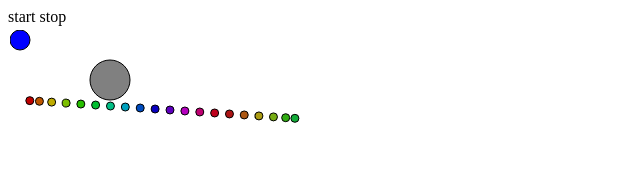
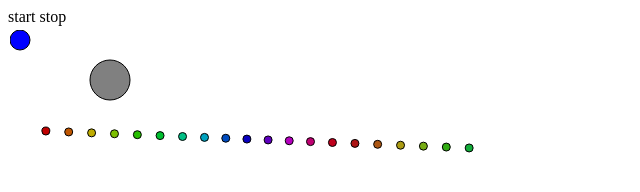
Before and after one commit to zbanks/force.js, a plain HTML site: page example.html in a window 1280 px wide. Both pictures are taken after a click on the link "start". Shown: the whole page, without its empty margins (0-640 px from the left). Drawn offline with Linux system fonts and the light colour scheme.

Commit message:
Tuning collisions

```diff
--- a/example.html
+++ b/example.html
@@ -10,7 +10,7 @@
         <a onclick="window.interval = window.setInterval(update, 100);">start</a>
         <a onclick="window.clearInterval(window.interval);">stop</a>
         <script type="text/javascript">
-            var paper = Raphael(10, 30, 400, 400);
+            var paper = Raphael(10, 30, 600, 600);
             objs = [];
 
             var ball = new Obj({ pos: new Vector(10, 10), vel: new Vector(20, 17), r: 10 });
@@ -25,17 +25,19 @@
 
             var chain = [];
             for(var i = 0; i < 20; i++){
-                chain[i] = new Obj({ pos : new Vector(10 + i * 15, 70+i ), r : 4});
-                chain[i].set("spring", 10 + i*0.1);
-                chain[i].set("mass", 3);
+                chain[i] = new Obj({ pos : new Vector(10 + i * 25, 100+i ), r : 4});
+                chain[i].set("spring", 10);
+                chain[i].set("mass", 4);
                 chain[i].draw(paper, {fill: Raphael.getColor() });
             }
+            chain[0].set("mass", 10);
+            chain[19].set("mass", 10);
             objs = objs.concat(chain);
 
             var gravity = new Force({ prop: "mass", coeff: 1 });
             //gravity.draw(paper, ball, rock, {"scale": 1, stroke: "green"});
 
-            var spring = new Force({ prop: "spring", coeff: 0.00001, fn: "linDist"})
+            var spring = new Force({ prop: "spring", coeff: 0.01, fn: "springDist", zeroVal: 23})
             //spring.draw(paper, chain[0], chain[1], paper, {stroke: "orange"});
 
             var update = function(){
--- a/force.js
+++ b/force.js
@@ -110,8 +110,7 @@ function Vector(x, y, kwargs){
     }
 
     this.norm = function(){
-        var r = this.copy().scale(1/this.r());
-        this.gets(r);
+        this.scale(1/this.r());
         return this;
     }
 
@@ -133,6 +132,7 @@ function Force(kwargs){
         fn : "invSqDist",
         prop : "r",
         coeff : 1,
+        zeroVal : 0,
     };
 
     for(var i in defaults){
@@ -206,6 +206,13 @@ function Force(kwargs){
         var v = obj2.pos.copy().add(obj1.pos, -1);
         return v.scale(this.coeff * obj1[this.prop] * obj2[this.prop]);
     }
+
+    this.springDist = function(obj1, obj2){
+        // Linear, but F != 0 @ d = 0
+        // Must specify zeroVal
+        var v = obj2.pos.copy().add(obj1.pos, -1);
+        return v.scale((v.r() - this.zeroVal) / v.r()).scale(this.coeff * obj1[this.prop] * obj2[this.prop]);
+    }
 }
 
 function collision(obj1, obj2){
@@ -220,14 +227,16 @@ function collision(obj1, obj2){
    //     var t = (1 / v.dot(v)) * (-v.dot(r) - v.r() * Math.sqrt(fin_r * fin_r + r.dot(r) * (cos_t * cos_t - 1)));
         var t = (1 / v.dot(v)) * (-v.dot(r) - Math.sqrt(-Math.pow(v.dot(r.copy().normal()), 2) + fin_r * fin_r * v.dot(v)));
         if(t < -1.00001 || t > 0.0001){
-            console.log("col", t < -1 || t > 0, del_r, fin_r, r, v, t, (1 / v.dot(v)) * (-v.dot(r) - v.r() * Math.sqrt(fin_r * fin_r + r.dot(r) * (cos_t * cos_t - 1))));
+            console.log("col", t < -1 || t > 0, del_r, fin_r, r, v, t, (1 / v.dot(v)) * (-v.dot(r) + v.r() * Math.sqrt(fin_r * fin_r + r.dot(r) * (cos_t * cos_t - 1))));
             t = -1;
         }
-       //t *= 1.1;
+        // If two particles are about to completely overlap, push apart
+        //t *= 1 - (r.r() / fin_r) + 0.1;
         // Move everything, not just 2 objs
         obj1.pos.add(obj1.vel, t)//.add(obj1.acl, -t);
         obj2.pos.add(obj2.vel, t)//.add(obj2.acl, -t);
-
+        //obj1.pos = obj1._pos.copy();
+        //obj2.pos = obj2._pos.copy()
         // Collision
         var Cr = obj1.coeff("elastic", obj2);
         var vf1 = v.copy().scale(Cr * obj2.mass).add(obj1.vel, obj1.mass).add(obj2.vel, obj2.mass).scale(1 / (obj1.mass + obj2.mass)).reflect(r);
@@ -255,7 +264,7 @@ function Obj(kwargs){
         acl: new Vector(0, 0),
         //jrk: new Vector(0, 0),
         r : 1,
-        coeff_elastic: 0.8,
+        coeff_elastic: 0.7,
         coeff_friction: 0.3,
         mass : 1
     };
@@ -268,6 +277,9 @@ function Obj(kwargs){
             this[i] = defaults[i];
         }
     }
+    this._vel = this.vel;
+    this._acl = this.acl;
+    this._pos = this.pos;
 
     this.draw = function(paper, attrs, velAttrs, aclAttrs){
         if(this.rep){
@@ -301,6 +313,9 @@ function Obj(kwargs){
         var delta = t// / i;
         //for(; i > 0; i--){
             //this.acl.add(this.jrk, delta);
+            this._acl = this.acl.copy();
+            this._vel = this.vel.copy();
+            this._pos = this.pos.copy();
             this.vel.add(this.acl, delta);
             this.pos.add(this.vel, delta);
         //}
```
